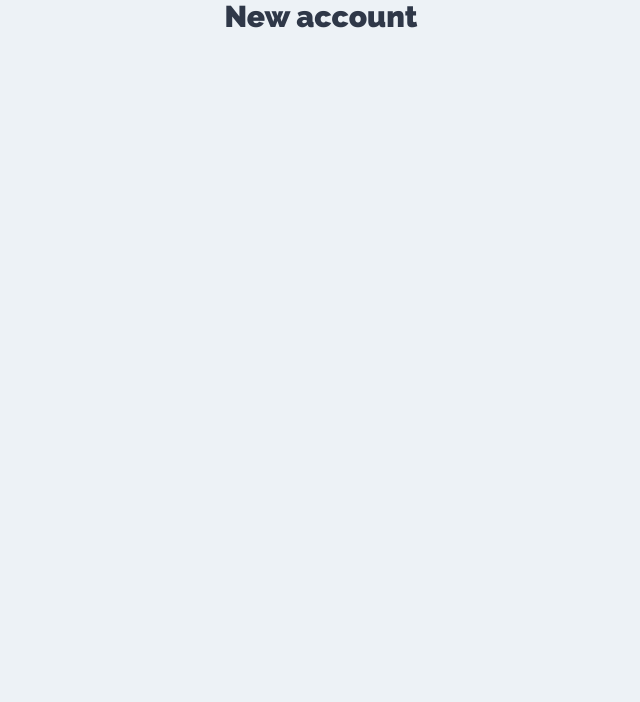
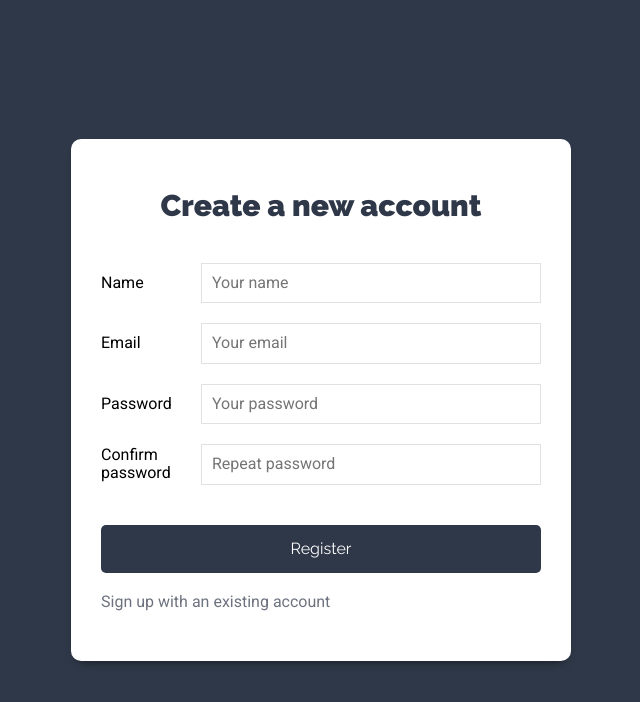
Before and after one commit to joaribero/MERN-Tasks-client, a React (Create React App) app: page /new-account in a window 1280 px wide. Shown: the top 702 px of the page, without its empty margins (319-959 px from the left). Built offline with nearby package versions, Linux system fonts and the light colour scheme.

Commit message:
Estructuring the project

```diff
--- a/src/components/auth/Login.jsx
+++ b/src/components/auth/Login.jsx
@@ -1,8 +1,71 @@
-import React from 'react';
+import React, {useState} from 'react';
+import {Link} from 'react-router-dom';
+
 
 const Login = () => {
+
+    const [user, setUser] = useState({
+        email: '',
+        password: ''
+    });
+
+    //extract user
+    const {email, password} = user;
+
+    const onChangeLogin = e => {
+        setUser({
+            ...user,
+            [e.target.name] : e.target.value
+        })
+    }
+
+    //when user submit credentials
+    const onSubmit = e => {
+        e.preventDefaut();
+
+        //Validation of empty fields
+
+        //Send credentials to action
+    }
+
     return (
-        <h1>Login</h1>
+        <div className="form-usuario">
+            <div className="div contenedor-form sombra-dark">
+                <h1>Sign In</h1>
+
+                <form onSubmit={onSubmit}>
+                    <div className="campo-form">
+                        <label htmlFor="email">Email</label>
+                        <input type="email"
+                            name="email"
+                            id="email"
+                            placeholder="Your email"
+                            value={email}
+                            onChange={onChangeLogin}
+                        />
+                    </div>
+
+                    <div className="campo-form">
+                        <label htmlFor="password">Password</label>
+                        <input type="password"
+                            name="password"
+                            id="password"
+                            placeholder="Your password"
+                            value={password}
+                            onChange={onChangeLogin}
+                        />
+                    </div>
+
+                    <div className="campo-form">
+                        <input type="submit" value="Accept" className="btn btn-primario btn-block"/>
+                    </div>
+                </form>
+
+                <Link to={'/new-account'} className="enlace-cuenta">
+                    Create new account
+                </Link>
+            </div>
+        </div>
     );
 }
 
--- a/src/components/auth/NewAccount.jsx
+++ b/src/components/auth/NewAccount.jsx
@@ -1,8 +1,96 @@
-import React from 'react';
+import React, {useState} from 'react';
+import {Link} from 'react-router-dom';
 
 const NewAccount = () => {
+    const [user, setUser] = useState({
+        uname: '',
+        email: '',
+        password: '',
+        confirmP: ''
+    });
+
+    //extract user
+    const {uname,email, password,confirmP} = user;
+
+    const onChangeLogin = e => {
+        setUser({
+            ...user,
+            [e.target.name] : e.target.value
+        })
+    }
+
+    //when user submit credentials
+    const onSubmit = e => {
+        e.preventDefaut();
+
+        //Validation of empty fields
+
+        //Min length password
+
+        //Send credentials to action
+    }
+
     return (
-        <h1>New account</h1>
+        <div className="form-usuario">
+            <div className="div contenedor-form sombra-dark">
+                <h1>Create a new account</h1>
+
+                <form onSubmit={onSubmit}>
+
+                    <div className="campo-form">
+                        <label htmlFor="text">Name</label>
+                        <input type="text"
+                            name="text"
+                            id="text"
+                            placeholder="Your name"
+                            value={uname}
+                            onChange={onChangeLogin}
+                        />
+                    </div>
+
+                    <div className="campo-form">
+                        <label htmlFor="email">Email</label>
+                        <input type="email"
+                            name="email"
+                            id="email"
+                            placeholder="Your email"
+                            value={email}
+                            onChange={onChangeLogin}
+                        />
+                    </div>
+
+                    <div className="campo-form">
+                        <label htmlFor="password">Password</label>
+                        <input type="password"
+                            name="password"
+                            id="password"
+                            placeholder="Your password"
+                            value={password}
+                            onChange={onChangeLogin}
+                        />
+                    </div>
+
+                    <div className="campo-form">
+                        <label htmlFor="confirm">Confirm password</label>
+                        <input type="password"
+                            name="password"
+                            id="password"
+                            placeholder="Repeat password"
+                            value={confirmP}
+                            onChange={onChangeLogin}
+                        />
+                    </div>
+
+                    <div className="campo-form">
+                        <input type="submit" value="Register" className="btn btn-primario btn-block"/>
+                    </div>
+                </form>
+
+                <Link to={'/'} className="enlace-cuenta">
+                    Sign up with an existing account
+                </Link>
+            </div>
+        </div>
     );
 }
 
--- /dev/null
+++ b/src/components/layout/Sidebar.jsx
@@ -0,0 +1,18 @@
+import React from 'react';
+import NewProject from '../projects/NewProject';
+
+const Sidebar = () => {
+    return (
+        <aside>
+            <h1>MERN<span>Tasks</span></h1>
+
+            <NewProject/>
+
+            <div className="proyectos">
+                <h2>Your projects</h2>
+            </div>
+        </aside>
+    );
+}
+
+export default Sidebar;
--- /dev/null
+++ b/src/components/projects/NewProject.jsx
@@ -0,0 +1,20 @@
+import React,{Fragment} from 'react';
+
+const NewProject = () => {
+    return (
+        <Fragment>
+            <button type="button"
+                className=" btn btn-block btn-primario">
+                New Project
+            </button>
+            <form action=""
+                className="formulario-nuevo-proyecto">
+                <input type="text" className="input-text" placeholder="Project Name" name="name" />
+                <input type="submit" value="Add project" className="btn btn-primario btn-block"/>
+            </form>
+        </Fragment>
+
+    );
+}
+
+export default NewProject
--- a/src/components/projects/Projects.jsx
+++ b/src/components/projects/Projects.jsx
@@ -1,8 +1,18 @@
 import React from 'react';
+import Sidebar from '../layout/Sidebar';
 
 const Projects = () => {
     return (
-        <h1>Projects</h1>
+        <div className="contenedor-app">
+            <Sidebar/>
+            <div className="seccion-principal">
+                <main>
+                    <div className="contenedor-tareas">
+
+                    </div>
+                </main>
+            </div>
+        </div>
      );
 }
 
```
